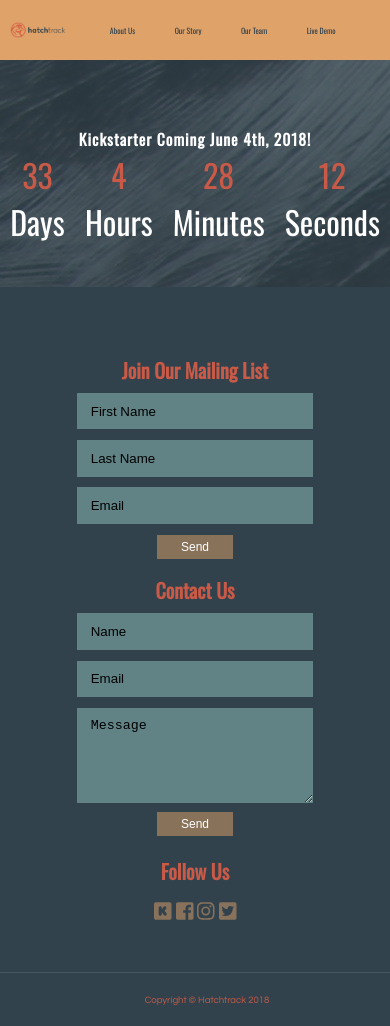
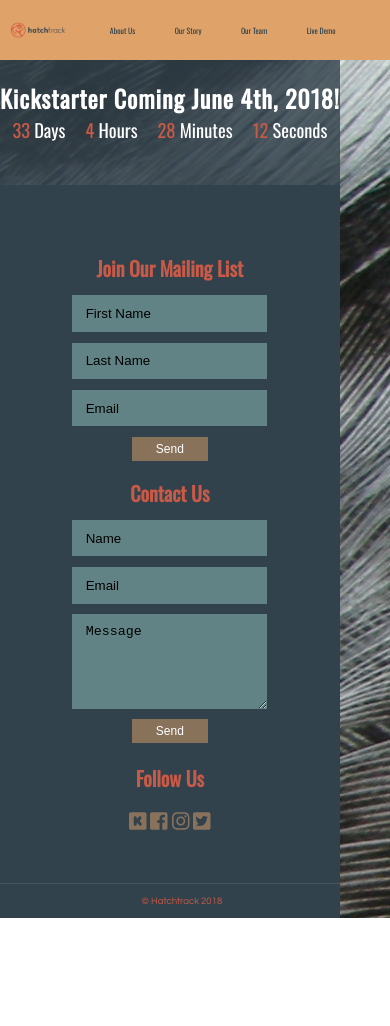
Before and after one commit to jcstorms1/ht-web-mockup, a React (Create React App) app: page /livedemo in a window 390 px wide. After the commit the page ends 918 px from the top, so only its background shows below. Built offline with nearby package versions, Linux system fonts and the light colour scheme; no server answers; a web font is replaced by a local one.

Commit message:
fixed kickstarter styling for mobile

```diff
--- a/src/components/footer/subFooter.js
+++ b/src/components/footer/subFooter.js
@@ -3,7 +3,7 @@ import React from "react";
 const SubFooter = () => {
   return (
     <div className="subfooter">
-      <p>Copyright © Hatchtrack 2018</p>
+      <p>© Hatchtrack 2018</p>
     </div>
   );
 };
--- a/src/stylesheets/footer.css
+++ b/src/stylesheets/footer.css
@@ -14,7 +14,7 @@
   font-size: 1.25em;
   text-align: center;
   color: #c85a47;
-  margin-bottom: 0.4em;
+  margin-bottom: 0.6em;
 }
 
 .wrapper-bottom p {
@@ -46,6 +46,14 @@
 .subscribe-container,
 .form-container {
   margin: 0 auto;
+}
+
+.subscribe-container {
+  width: 15%;
+}
+
+.subscribe-container input {
+  width: 100%;
 }
 
 .name {
@@ -100,6 +108,7 @@ button {
 }
 
 .subfooter {
+  display: flex;
   width: 100%;
   padding: 0.75em;
   border-top: 1px solid rgb(255, 255, 255, 0.1);
@@ -107,7 +116,7 @@ button {
 }
 
 .subfooter p {
-  text-align: center;
+  margin: 0 auto;
   color: #c85a47;
   font-size: 0.8em;
 }
--- a/src/stylesheets/kickstarter.css
+++ b/src/stylesheets/kickstarter.css
@@ -3,13 +3,13 @@
   color: white;
   text-align: center;
   font-family: "Oswald", "sans-sarif";
-  padding-top: 15vh;
+  padding-top: 20vh;
   padding-bottom: 5vh;
 }
 
 .kickstarter h1 {
   margin: 0;
-  font-size: 4vw;
+  font-size: 3.5em;
   letter-spacing: 0.25vw;
 }
 .kickstarter > span {
@@ -34,3 +34,20 @@
   color: white;
   font-size: 1em;
 }
+
+@media only screen and (max-width: 600px) {
+  .kickstarter {
+    padding-top: 5em;
+  }
+
+  .kickstarter h1 {
+    font-size: 1.5em;
+  }
+
+  .days,
+  .hours,
+  .mins,
+  .secs {
+    font-size: 1.15em;
+  }
+}
```
